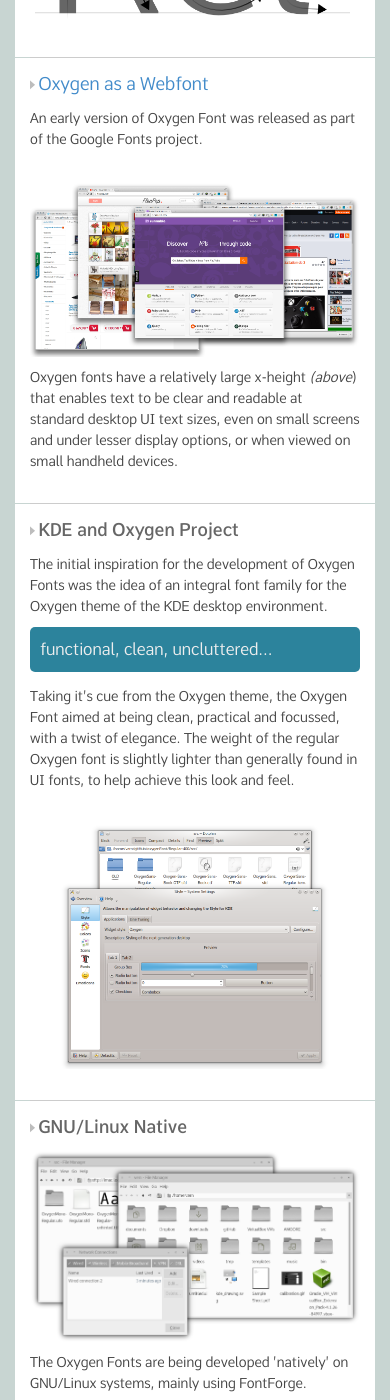
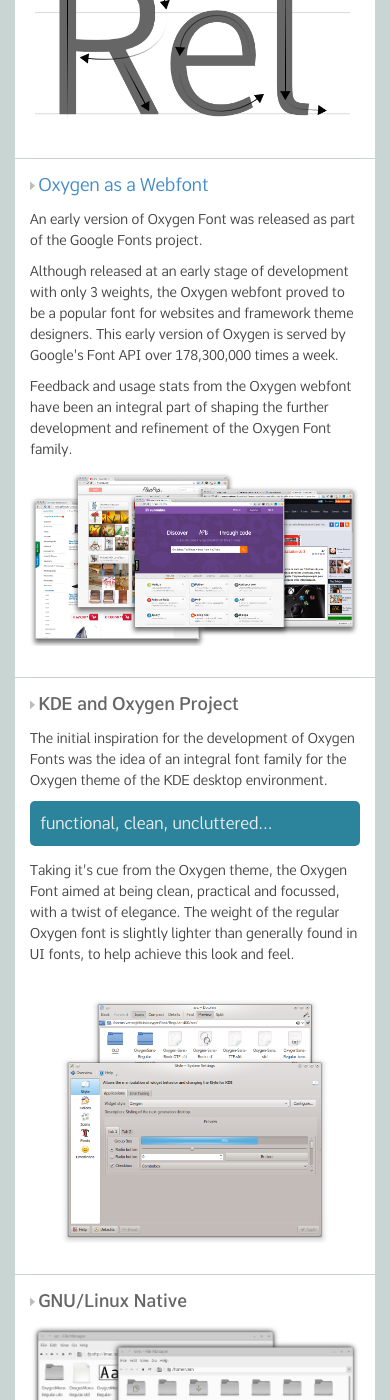
Before and after one commit to vernnobile/oxygenfont.com, a Jekyll site: the page built from index.md, in a window 390 px wide and 1400 px high, scrolled down 5445 px. Built offline with Jekyll 4.4.1, drawn with Linux system fonts in a browser that asks for light colours; some of the changed text lies outside the part shown.

Commit message:
addeeeed

```diff
--- a/_includes/readme1.html
+++ b/_includes/readme1.html
@@ -26,7 +26,7 @@
 
     <div class="col-xs-12 col-sm-12 col-md-6 col-lg-6">
 
-        <p class="lead-in"><img style="height:10px"src="assets/images/arrow.png"/>Indiegogo Funding and Roadmap
+        <p class="lead-in"><img style="height:10px"src="assets/images/arrow.png"/>Indiegogo Funding
         </p>
         <div class="inset">
             The aim is to fund the Oxygen Fonts now to reach a full and high quality finish</div>
--- a/_includes/readme_webfont.html
+++ b/_includes/readme_webfont.html
@@ -3,19 +3,10 @@
     <div class="col-xs-12 col-sm-12 col-md-12 col-lg-12">
         <p class="lead-in"><img style="height:10px"src="assets/images/arrow.png"/><a id="specs">Oxygen as a Webfont</a></p>
         <p>An early version of Oxygen Font was released as part of the Google Fonts project. </p>
-      </div>
+         <p>Although released at an early stage of development with only 3 weights, the Oxygen webfont proved to be a popular font for websites and framework theme designers. This early version of Oxygen is served by Google's Font API over 178,300,000 times a week.</p>
+         <p>Feedback and usage stats from the Oxygen webfont have been an integral part of shaping the further development and refinement of the Oxygen Font family.</p>
+<p><img class="img-responsive"src="assets/images/oxygenWebfont.png"/></p>
 
-
-
-
-<!-- end specs -->
-</div>
-
-<div class="readme row">
-
-    <div class="col-xs-12 col-sm-12 col-md-12 col-lg-12">
-        <p><img class="img-responsive"src="assets/images/oxygenWebfont.png"/></p>
-        <p>Oxygen fonts have a relatively large x-height <i>(above</i>) that enables text to be clear and readable at standard desktop UI text sizes, even on small screens and under lesser display options, or when viewed on small handheld devices. </p>
     </div>
 
 </div>
--- a/_layouts/homepage.html
+++ b/_layouts/homepage.html
@@ -7,6 +7,8 @@
 
 {% include readme_start.html %}
 {% include readme1.html %}
+{% include textbreak.html %}
+{% include readmeroadmap.html %}
 {% include textbreak.html %}
 {% include readme_specs.html %}
 {% include textbreak.html %}
--- a/stylesheets/stylesheet.css
+++ b/stylesheets/stylesheet.css
@@ -1,6 +1,17 @@
 * {
     font-family:'oxygensansbook';
     color:#444;
+}
+
+.progTextWhite {
+    color:#fff;
+}
+
+.progTextWhite, .progText {
+    padding-left:21px;
+    font-size:1em;
+    line-height:1em;
+
 }
 
 .specimen1, .specimen2, .specimen3, .specimen4, .specimen5, .specimen6, .specimen10 {
```
Also changed, not shown: 3 other files.
